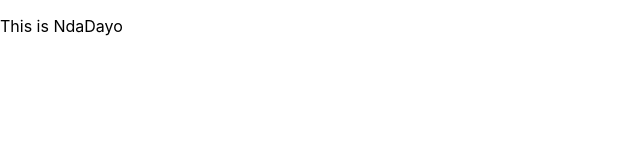
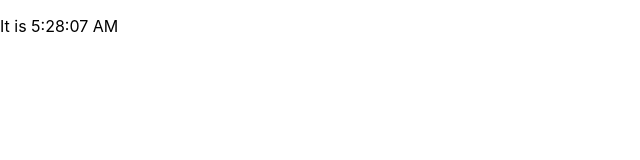
Before and after one commit to ndaDayo/React-getting-started, a React (Create React App) app: page / in a window 1280 px wide. Shown: the top 160 px of the page, without its empty margins (0-640 px from the left). Built offline with nearby package versions, Linux system fonts and the light colour scheme.

Commit message:
element render

```diff
--- a/src/index.js
+++ b/src/index.js
@@ -3,24 +3,17 @@ import ReactDOM from 'react-dom';
 import './index.css';
 import reportWebVitals from './reportWebVitals';
 
-function formatName(user) {
-    return user.firstName + user.lastName;
+function tick(){
+    const element = (
+        <p>It is {new Date().toLocaleTimeString()}</p>
+    );
+    ReactDOM.render(
+        element,
+        document.getElementById('root')
+    );
 }
 
-const user = {
-    firstName: 'Nda',
-    lastName: 'Dayo'
-}
-
-const element = (
-    <p>This is {formatName(user)}</p>
-);
-
-ReactDOM.render(
-  element,
-  document.getElementById('root')
-);
-
+setInterval(tick,1000);
 // If you want to start measuring performance in your app, pass a function
 // to log results (for example: reportWebVitals(console.log))
 // or send to an analytics endpoint. Learn more: https://bit.ly/CRA-vitals
```
